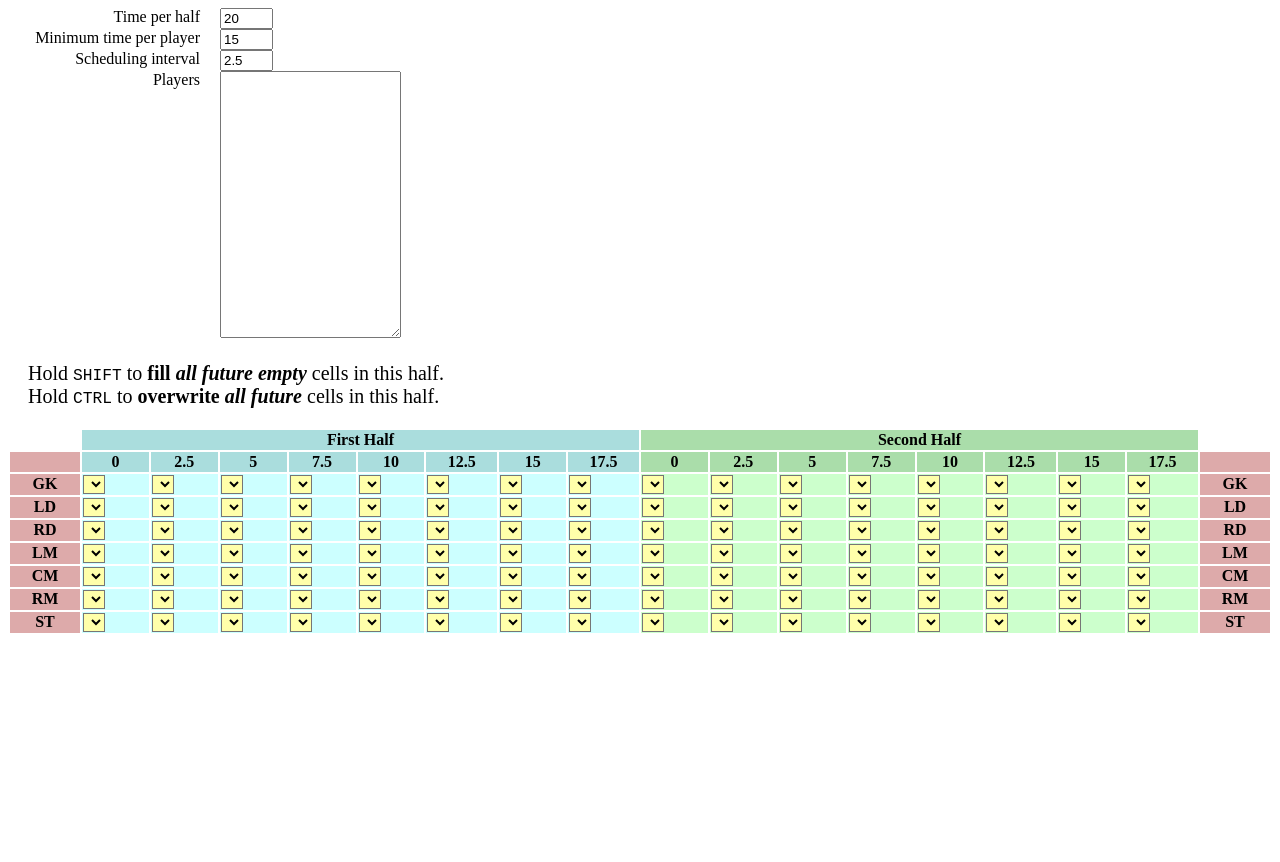
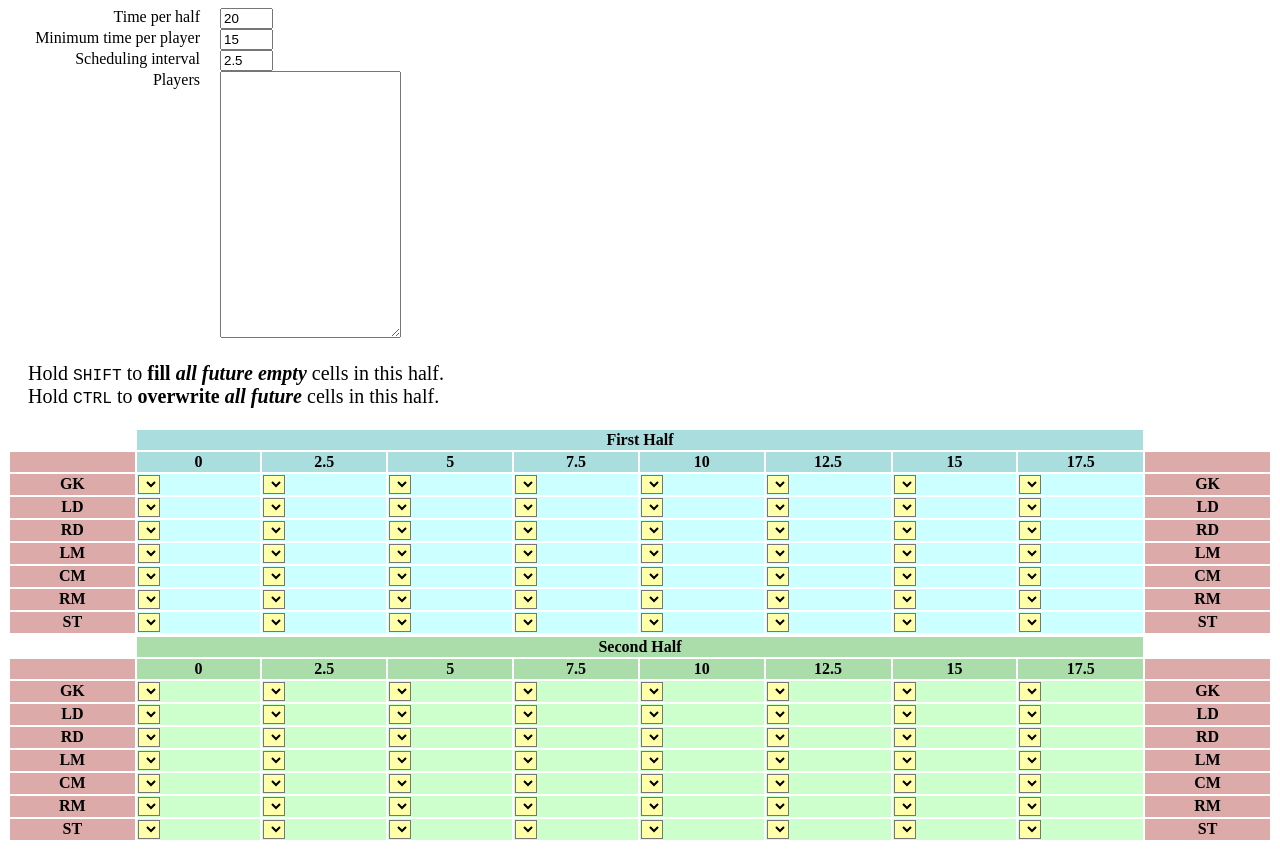
Before and after one commit to joeyparrish/soccer-sub-schedule, a plain HTML site: page index.html in a window 1280 px wide. Before the commit the page ends 800 px from the top, so only its background shows below. Drawn offline with Linux system fonts and the light colour scheme.

Commit message:
Split halves into separate tables

```diff
--- a/index.html
+++ b/index.html
@@ -31,10 +31,15 @@
   </div>
 
   <div id="schedule-container">
-    <table id="schedule">
+    <table id="schedule-1">
       <tr id="halves">
         <th></th>
         <th class="half-1" id="half-1">First Half</th>
+      </tr>
+    </table>
+    <table id="schedule-2">
+      <tr id="halves">
+        <th></th>
         <th class="half-2" id="half-2">Second Half</th>
       </tr>
     </table>
--- a/script.js
+++ b/script.js
@@ -13,29 +13,24 @@
     return players;
   }
 
-  function forEachTime(callbackTime, callbackHalfPost = null) {
+  function forEachTime(callback) {
     const timePerHalf = numberInput('time-per-half');
     const schedulingInterval = numberInput('scheduling-interval');
 
-    for (const half of [1, 2]) {
-      let count = 0;
     for (let time = 0; time < timePerHalf; time += schedulingInterval) {
-        callbackTime(half, time);
-        count++;
-      }
-
-      if (callbackHalfPost) callbackHalfPost(half, count);
+      callback(time);
     }
   }
 
-  function remakeRow(title, makeCell) {
+  function remakeRow(half, title, makeCell) {
+    const schedule = document.getElementById(`schedule-${half}`);
     // Create the row if needed.
-    const rowId = `row-${title}`;
+    const rowId = `row-${half}-${title}`;
     let row = document.getElementById(rowId);
     if (!row) {
       row = document.createElement('tr');
       row.id = rowId;
-      document.getElementById('schedule').appendChild(row);
+      schedule.appendChild(row);
 
       // Create the header and footer cells.
       const header = document.createElement('th');
@@ -60,9 +55,9 @@
     }
 
     // Create any cells that are missing.
-    forEachTime(
-        (half, time) => {
-          const cellId = `cell-${title}-h${half}-${time}`;
+    let colspan = 0;
+    forEachTime((time) => {
+      const cellId = `cell-${title}-${half}-${time}`;
       let cell = document.getElementById(cellId);
       if (!cell) {
         cell = makeCell(title, half, time);
@@ -75,11 +70,11 @@
 
       // Mark this cell so we don't clean it up later.
       cell.visited = true;
-        },
-        (half, colspan) => {
+      colspan++;
+    });
+
     const halfCell = document.getElementById(`half-${half}`);
     halfCell.setAttribute('colspan', colspan);
-        });
 
     // Clean up any cells we don't need.
     for (const child of Array.from(row.children)) {
@@ -164,12 +159,15 @@
     return cell;
   }
 
-  function buildTable() {
-    remakeRow('', makeHeaderCell);
+  function buildTables() {
+    for (const half of [1, 2]) {
+      remakeRow(half, '', makeHeaderCell);
 
       for (const position of positions) {
-      remakeRow(position, makeDataCell);
+        remakeRow(half, position, makeDataCell);
       }
+    }
+
     computeTotalsAndErrors();
   }
 
@@ -213,9 +211,9 @@
   }
 
   function cascadePlayer(player, position, chosenHalf, chosenTime, overwrite) {
-    forEachTime((half, time) => {
-      if (half == chosenHalf && time > chosenTime) {
-        const selectId = `select-${position}-${half}-${time}`;
+    forEachTime((time) => {
+      if (time > chosenTime) {
+        const selectId = `select-${position}-${chosenHalf}-${time}`;
         const select = document.getElementById(selectId);
         if (!select.value || overwrite) {
           select.value = player;
@@ -232,7 +230,8 @@
     const schedulingInterval = numberInput('scheduling-interval');
     const minTimePerPlayer = numberInput('min-time-per-player');
 
-    forEachTime((half, time) => {
+    for (const half of [1, 2]) {
+      forEachTime((time) => {
         for (const position of positions) {
           const selectId = `select-${position}-${half}-${time}`;
           const select = document.getElementById(selectId);
@@ -262,6 +261,7 @@
           timeMap.set(player, previousTime + schedulingInterval);
         }
       });
+    }
 
     const totals = document.getElementById('player-totals');
     const players = getPlayers();
@@ -312,7 +312,8 @@
     for (const position of positions) {
       state.positions[position] = {};
 
-      forEachTime((half, time) => {
+      for (const half of [1, 2]) {
+        forEachTime((time) => {
           const selectId = `select-${position}-${half}-${time}`;
           const select = document.getElementById(selectId);
           const player = select.value;
@@ -320,19 +321,22 @@
           state.positions[position][`${half}-${time}`] = player;
         });
       }
+    }
 
     console.log(JSON.stringify(state));
   }
 
   function loadState(state) {
     for (const position of positions) {
-      forEachTime((half, time) => {
+      for (const half of [1, 2]) {
+        forEachTime((time) => {
           const player = state.positions[position][`${half}-${time}`] || '';
 
           const selectId = `select-${position}-${half}-${time}`;
           const select = document.getElementById(selectId);
           select.value = player;
         });
+      }
     }
 
     document.getElementById('time-per-half').value = state.timePerHalf;
@@ -345,7 +349,7 @@
 
   function main() {
     for (const input of document.querySelectorAll('input')) {
-      input.addEventListener('change', buildTable);
+      input.addEventListener('change', buildTables);
     }
 
     document.getElementById('players').addEventListener(
@@ -353,7 +357,7 @@
     document.addEventListener('keydown', trackModifiers);
     document.addEventListener('keyup', trackModifiers);
 
-    buildTable();
+    buildTables();
   }
 
   main();
```
Lines whose indentation alone changed are shown as unchanged.
